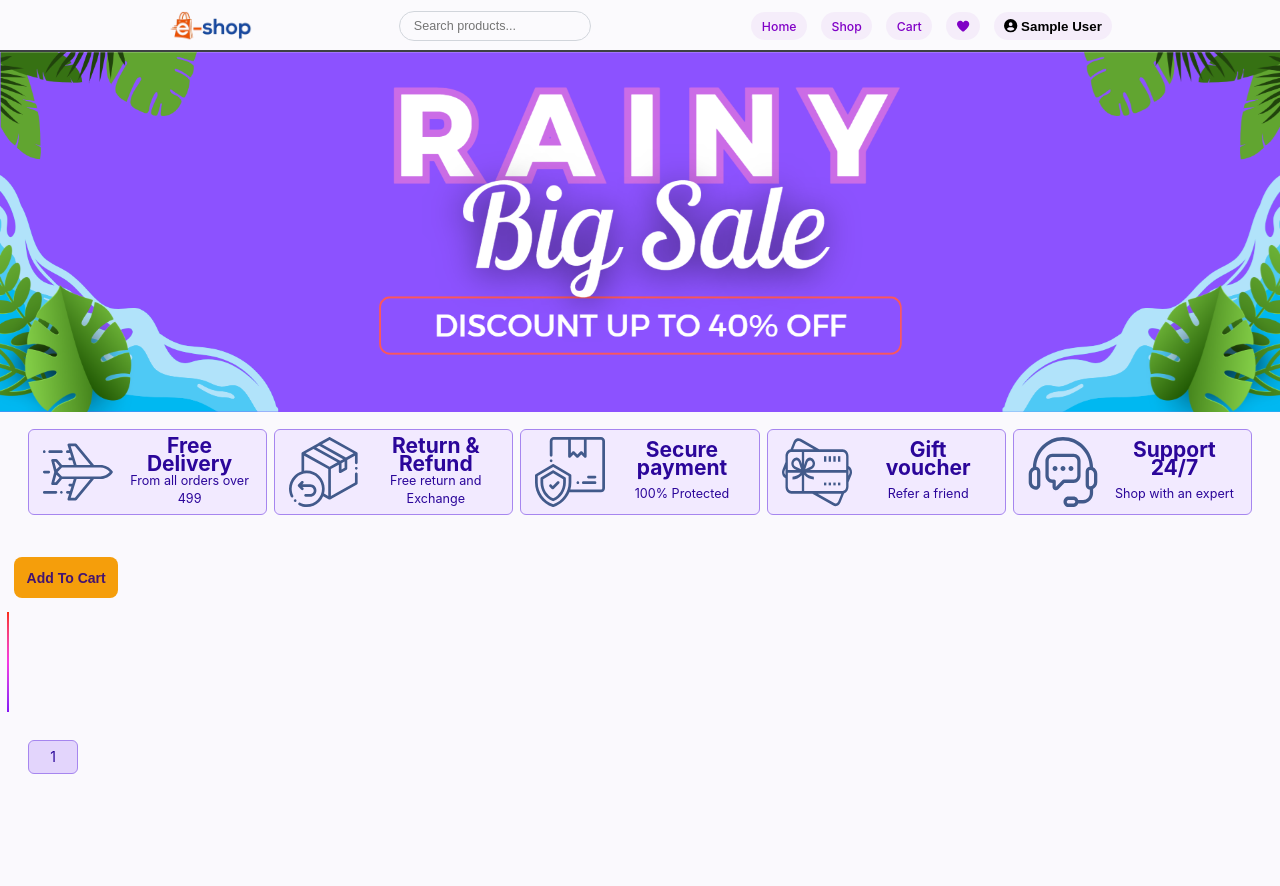
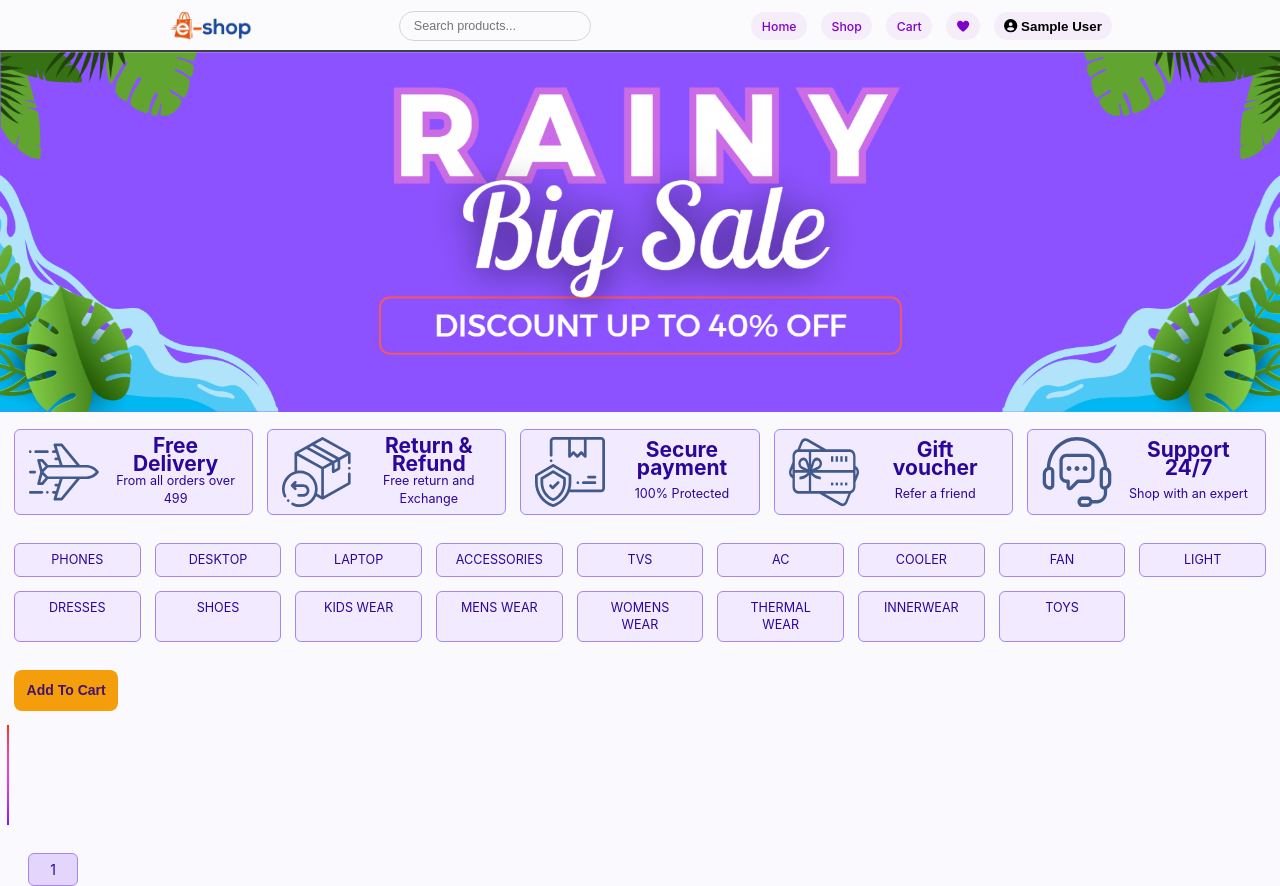
Before and after one commit to SachidanandaPadhiali/ecommerce-project-angular, an Angular app: page /user-home in a window 1280 px wide. Before the commit the page ends 800 px from the top, so only its background shows below. Built offline with nearby package versions, Linux system fonts and the light colour scheme; sample sign-in values are in the browser's storage.

Commit message:
Home Page Categories and formatting

```diff
--- a/src/app/user-home/user-home.css
+++ b/src/app/user-home/user-home.css
@@ -1,53 +1,17 @@
 #elements {
-    padding: 1rem 2rem;
+    padding: 1rem;
 }
 
 #elements ul {
     list-style: none;
     display: grid;
-    gap: 0.5rem;
+    gap: 1rem;
     padding: 0;
     margin: 0;
 }
 
 #elements ul {
     grid-template-columns: 1fr;
-}
-
-/* 500px to 767px: 2 items per row */
-@media (min-width: 500px) and (max-width: 799px) {
-    #elements ul {
-        grid-template-columns: repeat(2, 1fr);
-    }
-
-    #elements ul li {
-        padding: .5rem;
-    }
-}
-
-/* 768px to 1199px: 3 in first row, 2 in second */
-@media (min-width: 800px) and (max-width: 1199px) {
-    #elements ul {
-        gap: 1rem;
-        grid-template-columns: repeat(3, 1fr);
-    }
-
-    #elements ul li:nth-child(4),
-    #elements ul li:nth-child(5) {
-        grid-column: span 1;
-    }
-
-    #elements ul li {
-        justify-content: space-between;
-        padding: .5rem 1.5rem;
-    }
-}
-
-/* 1200px and above: 5 in one row */
-@media (min-width: 1200px) {
-    #elements ul {
-        grid-template-columns: repeat(5, 1fr);
-    }
 }
 
 #elements ul li {
@@ -57,7 +21,6 @@
     gap: 1rem;
     padding: .5rem 2rem;
     border-radius: 6px;
-    margin-bottom: 1rem;
     font-size: .9rem;
     text-align: center;
     animation: fadeIn .3s ease-out;
@@ -95,4 +58,113 @@
 #elements ul li {
     padding: .5rem 1rem;
 }
+
+#categories {
+    padding: 1rem;
 }
+
+#categories ul {
+    list-style: none;
+    display: grid;
+    gap: 1rem;
+    padding: 0;
+    margin: 0;
+}
+
+#categories ul {
+    grid-template-columns: repeat(3, 1fr);
+}
+
+#categories ul li {
+    display: flex;
+    flex-direction: row;
+    justify-content: space-around;
+    gap: 1rem;
+    padding: .5rem 2rem;
+    border-radius: 6px;
+    font-size: .9rem;
+    text-align: center;
+    animation: fadeIn .3s ease-out;
+    background: #f2eaff;
+    color: #2b069a;
+    border: 1px solid #a686ef;
+}
+
+#categories ul li:hover {
+    background: color-mix(in srgb, var(--electric-violet) 15%, transparent);
+    color: #2b069a;
+    border: 1px solid #a686ef;
+}
+
+#categories ul li img {
+    float: left;
+}
+
+#categories ul li h4 {
+    font-size: var(--h1-font-size);
+    font-weight: var(--font-bold);
+    text-align: center;
+}
+
+#categories ul li {
+    padding: .5rem 1rem;
+}
+
+@media screen and (max-width: 499px) {
+    #elements {
+        padding: 1rem 3rem;
+    }
+
+    #categories {
+        padding: 1rem 3rem;
+    }
+}
+
+/* 500px to 767px: 2 items per row */
+@media (min-width: 500px) and (max-width: 799px) {
+    #elements ul {
+        grid-template-columns: repeat(2, 1fr);
+    }
+
+    #elements ul li {
+        padding: .5rem;
+    }
+
+    #categories ul {
+        grid-template-columns: repeat(5, 1fr);
+    }
+}
+
+/* 768px to 1199px: 3 in first row, 2 in second */
+@media (min-width: 800px) and (max-width: 1199px) {
+    #elements ul {
+        gap: 1rem;
+        grid-template-columns: repeat(3, 1fr);
+    }
+
+    #elements ul li:nth-child(4),
+    #elements ul li:nth-child(5) {
+        grid-column: span 1;
+    }
+
+    #elements ul li {
+        justify-content: space-between;
+        padding: .5rem 1.5rem;
+    }
+
+    #categories ul {
+        gap: 1rem;
+        grid-template-columns: repeat(7, 1fr);
+    }
+}
+
+/* 1200px and above: 5 in one row */
+@media (min-width: 1200px) {
+    #elements ul {
+        grid-template-columns: repeat(5, 1fr);
+    }
+
+    #categories ul {
+        grid-template-columns: repeat(9, 1fr);
+    }
+}
--- a/src/app/user-home/user-home.html
+++ b/src/app/user-home/user-home.html
@@ -1,6 +1,8 @@
 <div class="main-content">
     <img src="assets/image/Green And White Floral Summer Big Sale Outdoor Banner.png" alt="RAINY SALE"
         style="width: 100%;">
+
+    <!-- ++++++++++ ADVANTAGES ++++++++++ -->
     <div id="elements">
         <ul>
             <li>
@@ -40,6 +42,30 @@
             </li>
         </ul>
     </div>
+
+    <!-- ++++++++++ CATEGORIES ++++++++++ -->
+    <div id="categories">
+        <ul>
+            <li> PHONES</li>
+            <li> DESKTOP</li>
+            <li> LAPTOP</li>
+            <li> ACCESSORIES</li>
+            <li> TVS</li>
+            <li> AC</li>
+            <li> COOLER</li>
+            <li> FAN</li>
+            <li> LIGHT</li>
+            <li> DRESSES</li>
+            <li> SHOES</li>
+            <li> KIDS WEAR</li>
+            <li> MENS WEAR</li>
+            <li> WOMENS WEAR</li>
+            <li> THERMAL WEAR</li>
+            <li> INNERWEAR</li>
+            <li> TOYS</li>
+        </ul>
+    </div>
+
     <div class="content">
         <button class="main-btn cart">Add To
             Cart</button>
```
